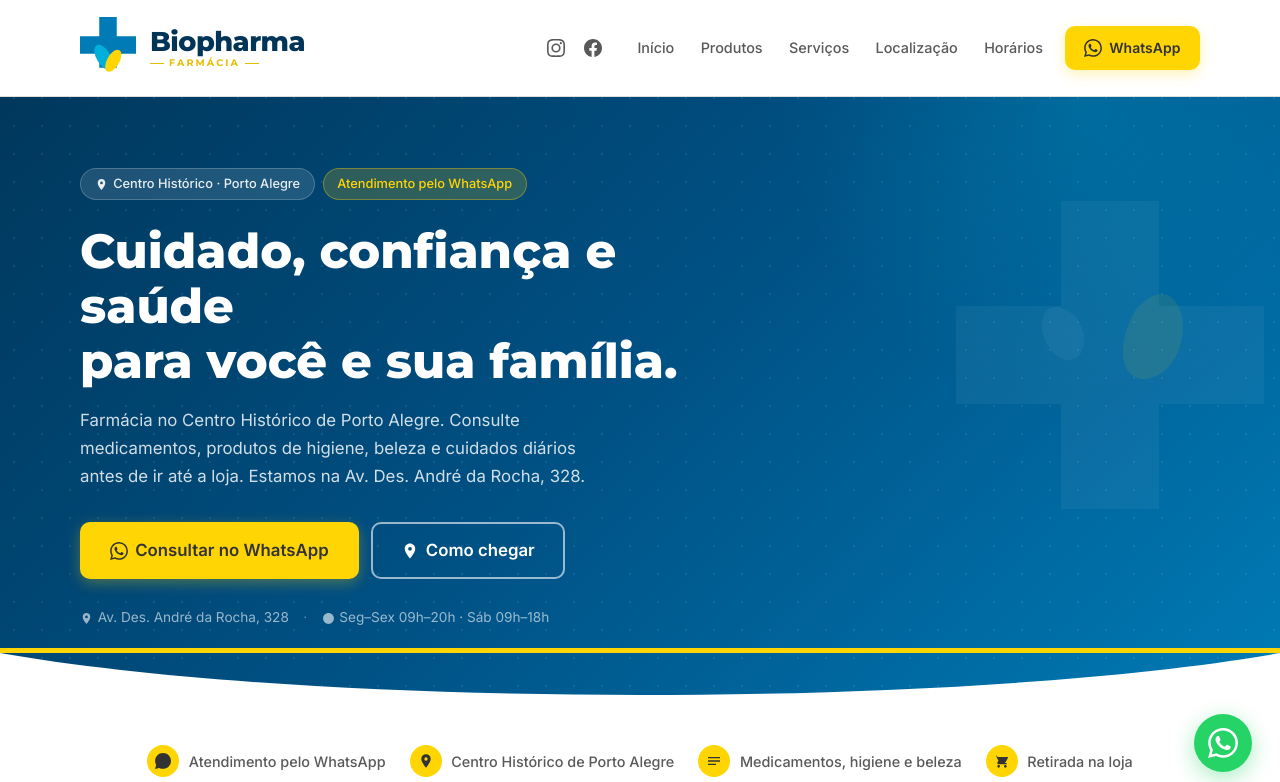
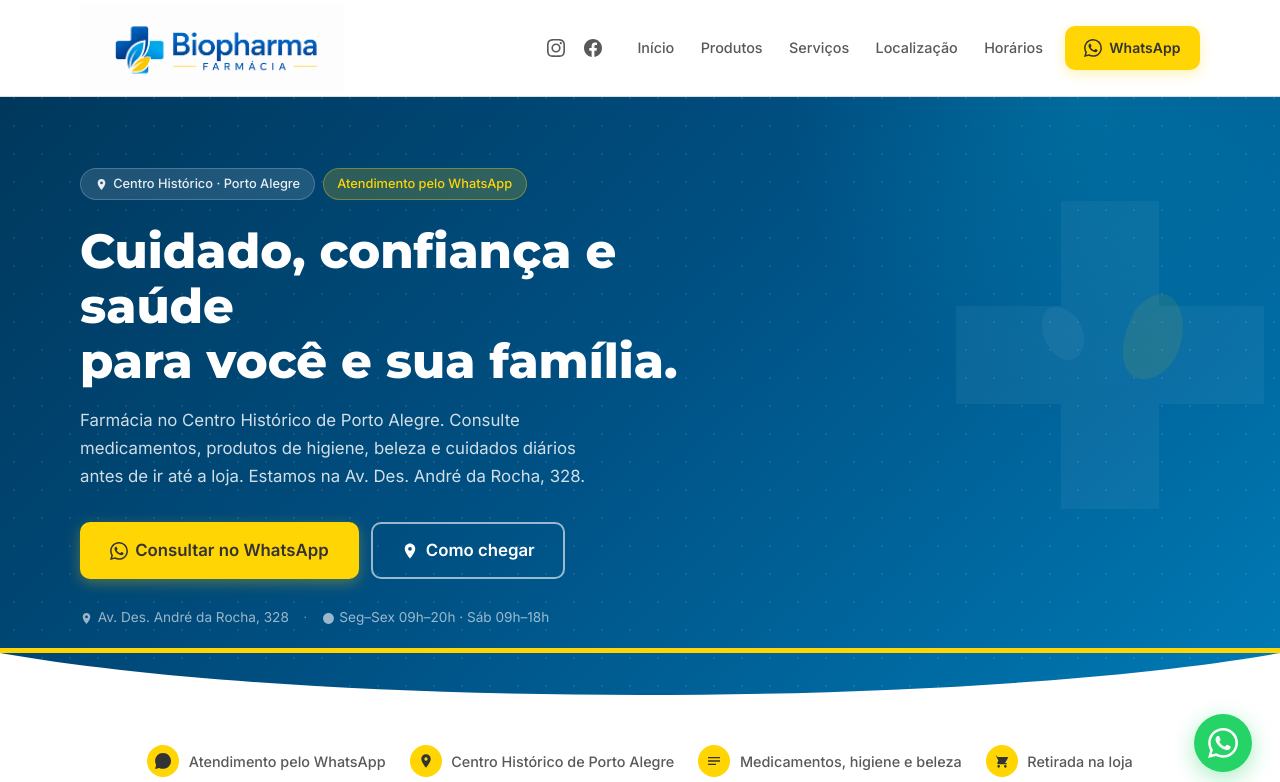
Before and after one commit to hurricanebr/farmaciabiopharma, a plain HTML site: page index.html in a window 1280 px wide. Shown: the top 782 px of the page. Drawn offline with Linux system fonts and the light colour scheme.

Commit message:
Usa banner_site.png horizontal como logo do header
Co-Authored-By: Claude Sonnet 4.6 <noreply@anthropic.com>

```diff
--- a/index.html
+++ b/index.html
@@ -112,20 +112,7 @@
   <nav class="navbar" id="navbar" role="navigation" aria-label="Navegação principal">
     <div class="navbar__inner container">
       <a href="#hero" class="brand" aria-label="Biopharma Farmácia — Início">
-        <div class="brand__icon" aria-hidden="true">
-          <svg viewBox="0 0 64 72" xmlns="http://www.w3.org/2000/svg" width="56" height="63">
-            <!-- Cruz -->
-            <path d="M22 0 H42 V22 H64 V42 H42 V58 H22 V42 H0 V22 H22 Z" fill="#007BB6"/>
-            <!-- Folha esquerda (azul-claro) -->
-            <ellipse cx="27" cy="46" rx="8" ry="16" transform="rotate(-30 27 46)" fill="#00AFDA"/>
-            <!-- Folha direita (dourado) -->
-            <ellipse cx="38" cy="50" rx="7" ry="14" transform="rotate(30 38 50)" fill="#FFD504"/>
-          </svg>
-        </div>
-        <div class="brand__text" aria-hidden="true">
-          <span class="brand__title">Biopharma</span>
-          <span class="brand__subtitle">Farmácia</span>
-        </div>
+        <img src="banner_site.png" alt="Biopharma Farmácia" class="brand__img">
       </a>
 
       <div class="navbar__social" aria-label="Redes sociais">
--- a/style.css
+++ b/style.css
@@ -134,33 +134,9 @@ address { font-style: normal; }
   height: 100%; display: flex; align-items: center; gap: .5rem;
 }
 
-/* Brand (composição horizontal: ícone SVG + texto) */
-.brand {
-  display: flex; align-items: center; gap: 14px;
-  text-decoration: none; flex-shrink: 0; padding: 2px 0;
-}
-.brand__icon { width: 56px; height: 63px; flex-shrink: 0; display: flex; align-items: center; }
-.brand__icon svg { display: block; }
-.brand__text {
-  display: flex; flex-direction: column; gap: 3px; line-height: 1;
-}
-.brand__title {
-  font-family: 'Montserrat', 'Segoe UI', sans-serif;
-  font-size: 1.7rem; font-weight: 800;
-  color: var(--bp-dark); letter-spacing: -0.02em; line-height: 1;
-}
-.brand__subtitle {
-  font-family: 'Montserrat', 'Segoe UI', sans-serif;
-  font-size: 0.6rem; font-weight: 700;
-  color: var(--bp-yellow-h); letter-spacing: 0.22em;
-  text-transform: uppercase;
-  display: flex; align-items: center; gap: 5px; line-height: 1;
-}
-.brand__subtitle::before,
-.brand__subtitle::after {
-  content: ''; display: block; width: 14px; height: 1px;
-  background: var(--bp-yellow-h); flex-shrink: 0;
-}
+/* Brand */
+.brand { display: flex; align-items: center; text-decoration: none; flex-shrink: 0; }
+.brand__img { height: 88px; width: auto; object-fit: contain; display: block; }
 
 /* Social icons in navbar */
 .navbar__social {
@@ -716,11 +692,7 @@ address { font-style: normal; }
   :root { --nav-h: 72px; }
 
   /* Navbar mobile */
-  .brand { gap: 10px; }
-  .brand__icon { width: 44px; height: 50px; }
-  .brand__icon svg { width: 44px; height: 50px; }
-  .brand__title { font-size: 1.3rem; }
-  .brand__subtitle { font-size: 0.52rem; }
+  .brand__img { height: 54px; }
   .navbar__social { display: none; }
   .navbar__hamburger { display: flex; margin-left: auto; }
   .navbar__menu {
```
Also changed, not shown: banner_site.png (added).
